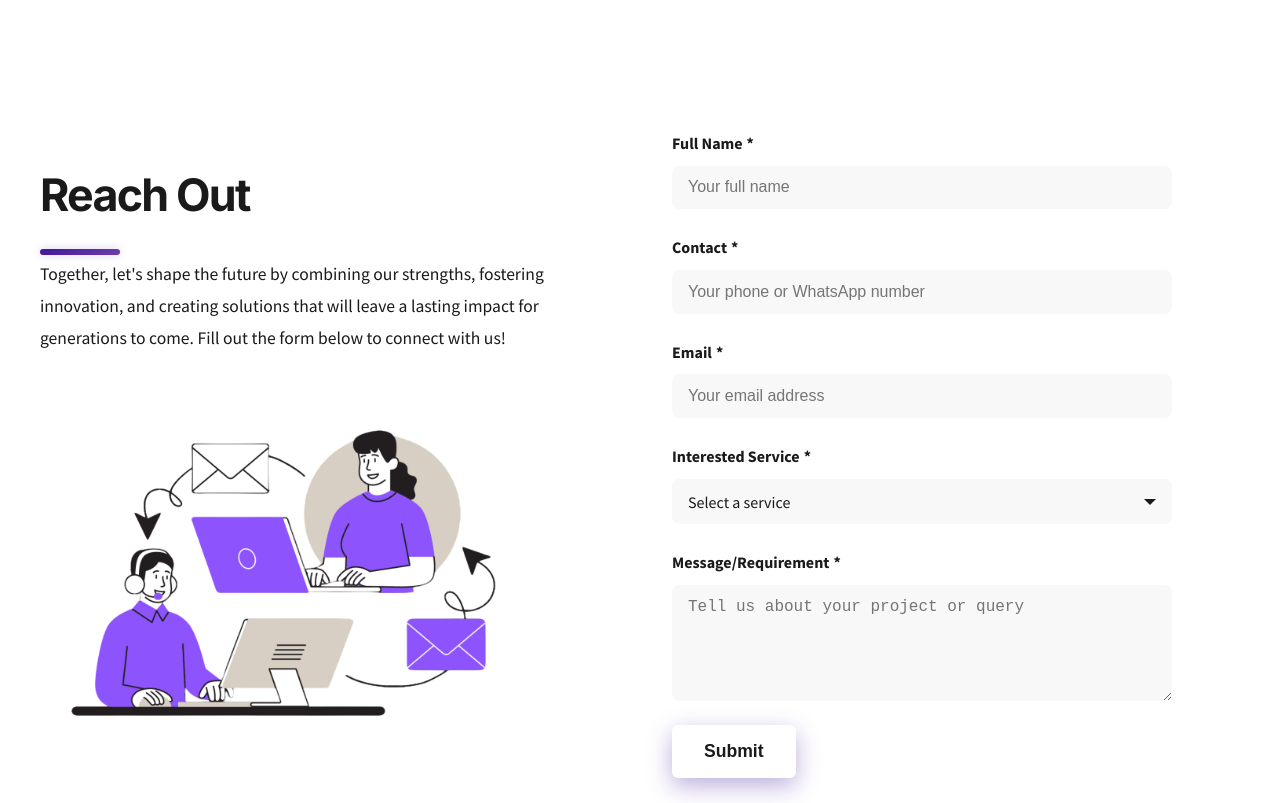
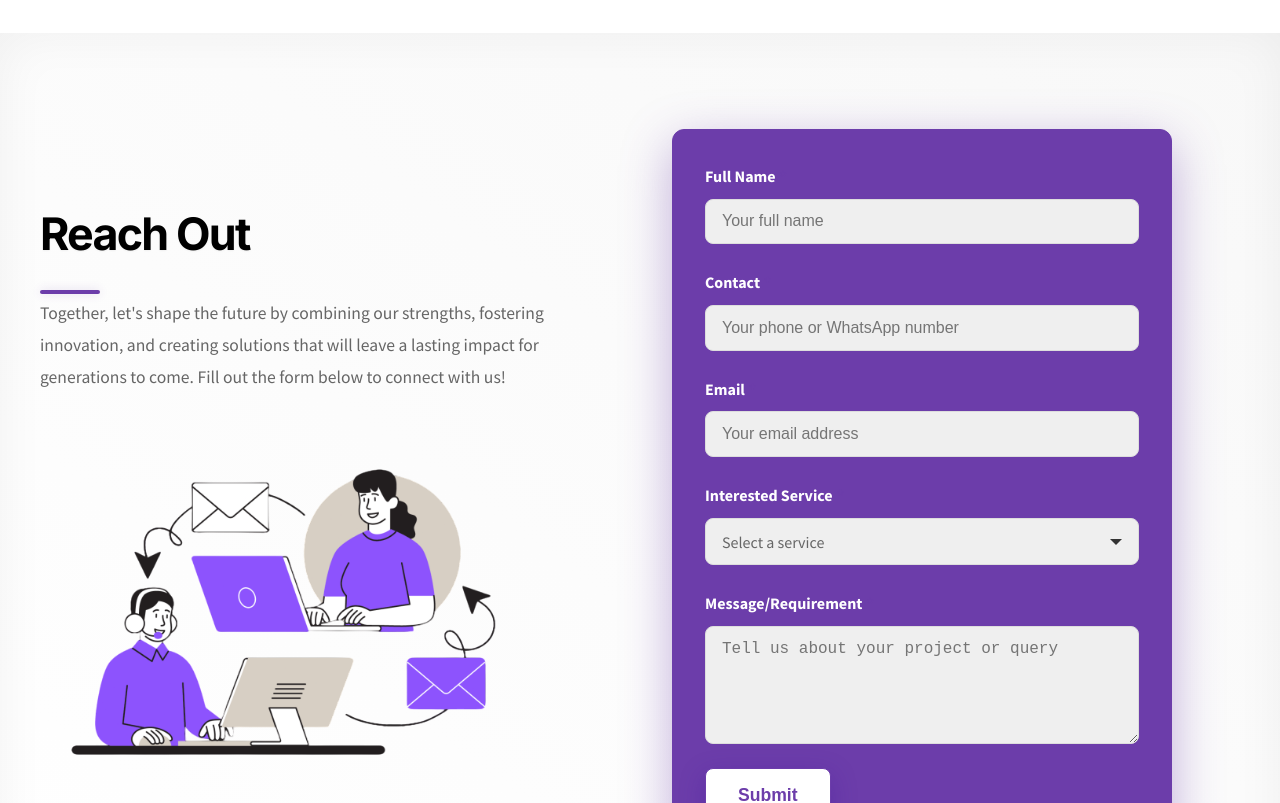
Before and after one commit to Vish-afk/Adroiit, a React (Vite) app: page /services/advanced-labs in a window 1280 px wide. Shown: the part 2400-3203 px from the top of the page. Built offline with nearby package versions, Linux system fonts and the light colour scheme.

Commit message:
done partnership

```diff
--- a/src/styles/common/partnership.css
+++ b/src/styles/common/partnership.css
@@ -1,10 +1,25 @@
-/* components/home/styles/partnership.css */
+/* components/common/partnership.css */
 
 /* Specific inverse gradient background for Partnership Section only */
 section.partnership-section--gradient-bg-inverse {
-    background: linear-gradient(to top right, var(--primary-dark) 0%, var(--secondary-dark) 100%);
+    /* --- Local Variable Definitions for BRIGHT MODE within this section --- */
+    /* These variables will ensure the partnership section uses its specific bright/purple palette */
+    --section-primary-light: #FFFFFF;       /* Pure white for main background */
+    --section-secondary-light: #F8F8F8;      /* Off-white for subtle gradient/variation */
+    --section-bg-ui: #EFEFEF;               /* Very light gray for UI elements like inputs/dropdowns */
+    --section-border-ui: #DDDDDD;           /* Light gray border for UI elements */
+    --section-text-primary-dark: #333333;   /* Dark gray for most text */
+    --section-text-heading: #000000;        /* Black for main titles, high contrast */
+    --section-text-secondary-dark: #666666; /* Medium gray for secondary text/descriptions */
+    --section-purple-main: #6C3DAA;         /* Main accent purple - #6C3DAA */
+    --section-purple-light: #6C3DAA;        /* Lighter purple for accents/hovers (now same as main) */
+    --section-text-on-purple: #FFFFFF;      /* White text for elements on purple backgrounds */
+    /* --- END Local Variable Definitions --- */
+
+    background: linear-gradient(to top right, var(--section-primary-light) 0%, var(--section-secondary-light) 100%);
     position: relative;
     z-index: 2;
+    box-shadow: inset 0 0 50px rgba(0, 0, 0, 0.05);
 }
 
 .partnership {
@@ -31,22 +46,31 @@ section.partnership-section--gradient-bg-inverse {
 }
 
 .partnership__text-content .section__title {
-    color: var(--platinum-light);
+    color: var(--section-text-heading);
     margin-bottom: 1.5rem;
     font-size: 2.8rem;
     font-weight: 600;
     position: relative;
     text-align: left;
+    text-shadow: 0 1px 2px rgba(0, 0, 0, 0.05);
 }
 
 /* Ensure the ::after pseudo-element for section__title aligns left here */
 .partnership__text-content .section__title::after {
+    content: '';
+    position: absolute;
+    bottom: -20px; /* Aligns with common __title::after from style.css */
     left: 0;
-    transform: none;
+    width: 60px; /* Adjusted width */
+    height: 4px; /* Adjusted height */
+    background: linear-gradient(to right, var(--section-purple-main), var(--section-purple-light));
+    border-radius: 3px; /* Added border-radius for consistency */
+    box-shadow: 0 0 10px rgba(108, 61, 170, 0.2); /* Used 6C3DAA directly here for consistency */
+    transform: none; /* Ensure no unwanted transform from common styles */
 }
 
 .partnership__text-content .section__text {
-    color: var(--text-secondary);
+    color: var(--section-text-secondary-dark);
     font-size: 1.1rem;
     line-height: 1.8;
     text-align: left;
@@ -80,6 +104,11 @@ section.partnership-section--gradient-bg-inverse {
     gap: 1.5rem;
     max-width: 500px;
     width: 100%;
+    background-color: var(--section-purple-main); /* This is now #6C3DAA */
+    border-radius: 12px;
+    padding: 2rem;
+    box-shadow: 0 15px 50px rgba(108, 61, 170, 0.4); /* Updated shadow color for consistency */
+    border: 1px solid var(--section-purple-light);
 }
 
 .contact-form .form-group {
@@ -91,11 +120,11 @@ section.partnership-section--gradient-bg-inverse {
 .contact-form label {
     font-size: 1rem;
     font-weight: 600;
-    color: var(--text-primary);
+    color: var(--section-text-on-purple);
 }
 
 .contact-form .required {
-    color: var(--purple-main);
+    color: var(--section-purple-light);
     margin-left: 0.25rem;
 }
 
@@ -103,12 +132,12 @@ section.partnership-section--gradient-bg-inverse {
 .contact-form input[type="text"],
 .contact-form input[type="email"],
 .contact-form textarea {
-    background-color: var(--bg-light);
-    border: 1px solid var(--border-color);
+    background-color: var(--section-bg-ui);
+    border: 1px solid var(--section-border-ui);
     border-radius: 8px;
     padding: 0.8rem 1rem;
     font-size: 1rem;
-    color: var(--text-dark);
+    color: var(--section-text-primary-dark);
     width: 100%;
     box-sizing: border-box;
     transition: border-color 0.3s ease, box-shadow 0.3s ease;
@@ -119,14 +148,14 @@ section.partnership-section--gradient-bg-inverse {
 .contact-form input[type="email"]:focus,
 .contact-form textarea:focus {
     outline: none;
-    border-color: var(--purple-main);
-    box-shadow: 0 0 0 3px rgba(94, 60, 126, 0.3);
+    border-color: var(--section-purple-light);
+    box-shadow: 0 0 0 3px rgba(108, 61, 170, 0.4); /* Used 6C3DAA directly here for consistency */
 }
 
 .contact-form input[type="text"]:hover,
 .contact-form input[type="email"]:hover,
 .contact-form textarea:hover {
-    border-color: var(--purple-main);
+    border-color: var(--section-purple-light);
 }
 
 /* --- CUSTOM DROPDOWN STYLES --- */
@@ -139,12 +168,12 @@ section.partnership-section--gradient-bg-inverse {
 
 /* Style for the displayed selected value (the button part) */
 .select-selected {
-    background-color: var(--bg-light);
-    border: 1px solid var(--border-color);
+    background-color: var(--section-bg-ui);
+    border: 1px solid var(--section-border-ui);
     border-radius: 8px;
     padding: 0.8rem 1rem;
     font-size: 1rem;
-    color: var(--text-dark);
+    color: var(--section-text-primary-dark);
     cursor: pointer;
     display: flex;
     align-items: center;
@@ -156,17 +185,17 @@ section.partnership-section--gradient-bg-inverse {
 
 .select-selected:focus {
     outline: none;
-    border-color: var(--purple-main);
-    box-shadow: 0 0 0 3px rgba(94, 60, 126, 0.3);
+    border-color: var(--section-purple-light);
+    box-shadow: 0 0 0 3px rgba(108, 61, 170, 0.4); /* Used 6C3DAA directly here for consistency */
 }
 
 .select-selected:hover {
-    border-color: var(--purple-main);
+    border-color: var(--section-purple-light);
 }
 
 /* Style for the placeholder text when no option is selected */
 .select-selected.placeholder {
-    color: var(--text-secondary);
+    color: var(--section-text-secondary-dark);
 }
 
 /* Custom arrow for the dropdown */
@@ -175,7 +204,7 @@ section.partnership-section--gradient-bg-inverse {
     height: 0;
     border-left: 6px solid transparent;
     border-right: 6px solid transparent;
-    border-top: 6px solid var(--text-dark);
+    border-top: 6px solid var(--section-text-primary-dark);
     margin-left: 10px;
     transition: transform 0.3s ease;
 }
@@ -187,9 +216,8 @@ section.partnership-section--gradient-bg-inverse {
 /* Style for the dropdown list (ul) */
 .select-items {
     position: absolute;
-    /* TEMPORARY FIX: Hardcoding background color to confirm variable issue */
-    background-color: white; /* Changed from var(--bg-light) */
-    border: 1px solid var(--border-color);
+    background-color: var(--section-primary-light);
+    border: 1px solid var(--section-border-ui);
     border-radius: 8px;
     top: 100%;
     left: 0;
@@ -204,7 +232,7 @@ section.partnership-section--gradient-bg-inverse {
     opacity: 0;
     visibility: hidden;
     transition: max-height 0.3s ease-out, opacity 0.3s ease-out, visibility 0.3s ease-out;
-    box-shadow: 0 4px 8px rgba(0, 0, 0, 0.2);
+    box-shadow: 0 4px 8px rgba(0, 0, 0, 0.1);
 }
 
 /* When dropdown is open, apply animation state */
@@ -219,9 +247,9 @@ section.partnership-section--gradient-bg-inverse {
 .select-items li {
     padding: 0.8rem 1rem;
     cursor: pointer;
-    color: var(--text-dark);
+    color: var(--section-text-primary-dark);
     transition: background-color 0.2s ease, color 0.2s ease;
-    border-bottom: 1px solid var(--border-color);
+    border-bottom: 1px solid var(--section-border-ui);
 }
 
 .select-items li:last-child {
@@ -231,22 +259,23 @@ section.partnership-section--gradient-bg-inverse {
 /* Hover and selected state for dropdown items */
 .select-items li:hover,
 .select-items li.same-as-selected {
-    background-color: var(--purple-light);
-    color: var(--text-light);
+    background-color: var(--section-purple-light);
+    color: var(--section-text-on-purple);
 }
 /* --- END CUSTOM DROPDOWN STYLES --- */
 
 
 /* Styles for the Submit button */
 .contact-form .submit-btn {
-    background: var(--purple-main);
-    color: var(--text-light);
-    border-color: var(--purple-main);
+    background: var(--section-text-on-purple); /* White background by default */
+    color: var(--section-purple-main);       /* Purple text by default */
+    border: 1px solid var(--section-purple-main); /* Purple border by default */
     padding: 1rem 2rem;
     font-size: 1.1rem;
     font-weight: 700;
     align-self: flex-start;
-    transition: filter 0.3s ease;
+    border-radius: 8px;
+    transition: background 0.3s ease, color 0.3s ease, border-color 0.3s ease, box-shadow 0.3s ease;
 }
 
 /* Override default Button component hover effects */
@@ -257,8 +286,12 @@ section.partnership-section--gradient-bg-inverse {
 }
 
 .contact-form .submit-btn:hover {
-    filter: brightness(1.15);
-    color: var(--text-light);
+    filter: none;
+    background: var(--section-purple-main); /* Button fills with purple on hover */
+    color: var(--section-text-on-purple);   /* Text becomes white on hover */
+    border: 1px solid var(--section-text-on-purple); /* Added: White border on hover */
+    transform: none; /* Explicitly removed all movement */
+    box-shadow: 0 8px 30px rgba(108, 61, 170, 0.4); /* More prominent shadow */
 }
 
 /* Hide default button effect elements if they appear */
@@ -275,7 +308,7 @@ section.partnership-section--gradient-bg-inverse {
 /* Responsive Design Adjustments */
 @media (max-width: 992px) {
     .partnership {
-        grid-template-columns: 1fr; /* Stack columns on tablets */
+        grid-template-columns: 1fr;
         align-items: center;
         gap: 2.5rem;
     }
@@ -287,10 +320,9 @@ section.partnership-section--gradient-bg-inverse {
     }
 
     .partnership__left-column {
-        order: -1; /* Place the text/image block above the form on small screens */
+        order: -1;
     }
 
-    /* Adjust spacing when stacked */
     .partnership__text-content {
         margin-bottom: 1.5rem;
     }
@@ -332,7 +364,7 @@ section.partnership-section--gradient-bg-inverse {
     }
 
     .partnership__text-content .section__text {
-        font-size: 1rem;
+        font-size: 1.1rem;
     }
 
     .contact-form {
```
